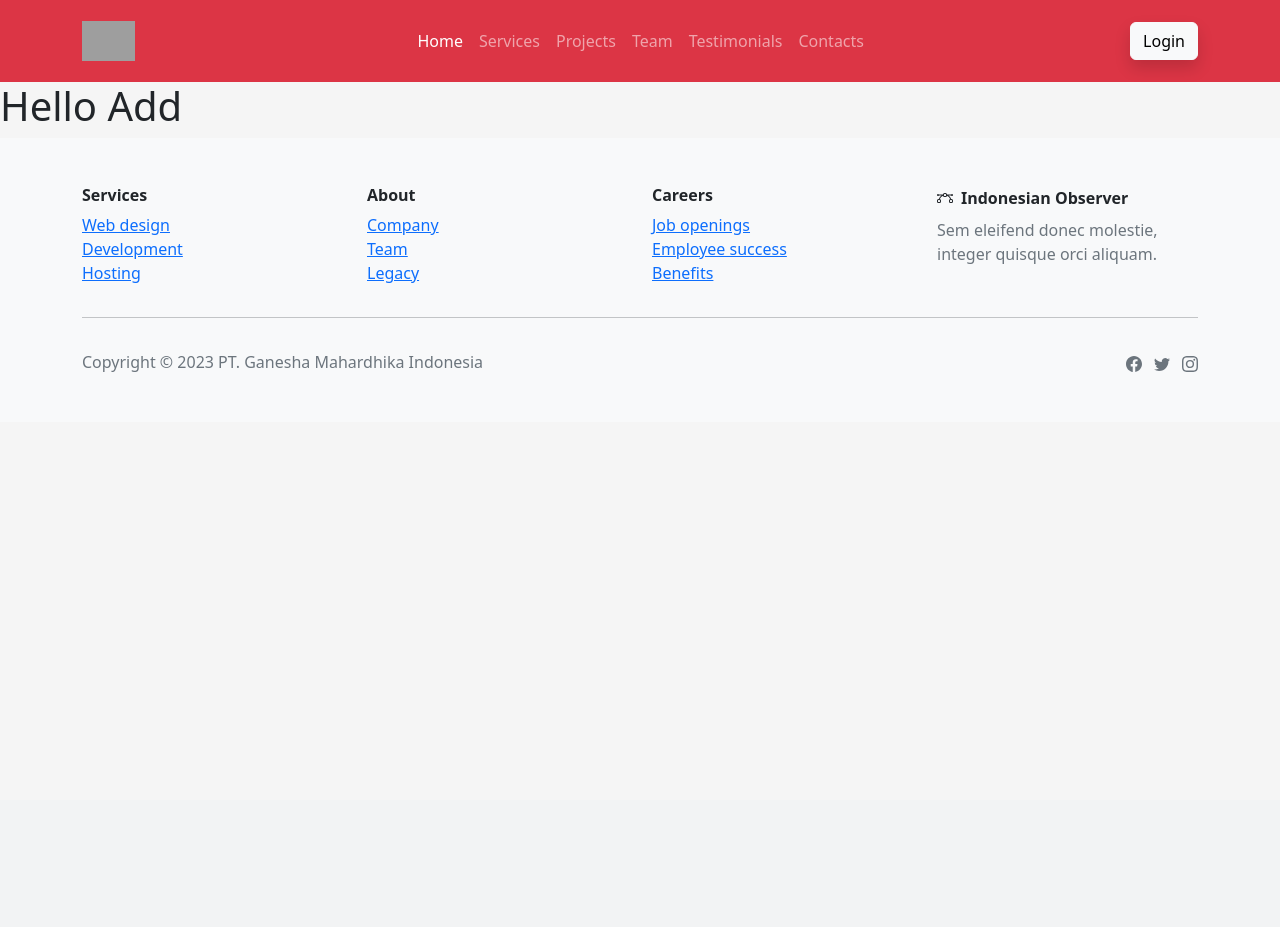
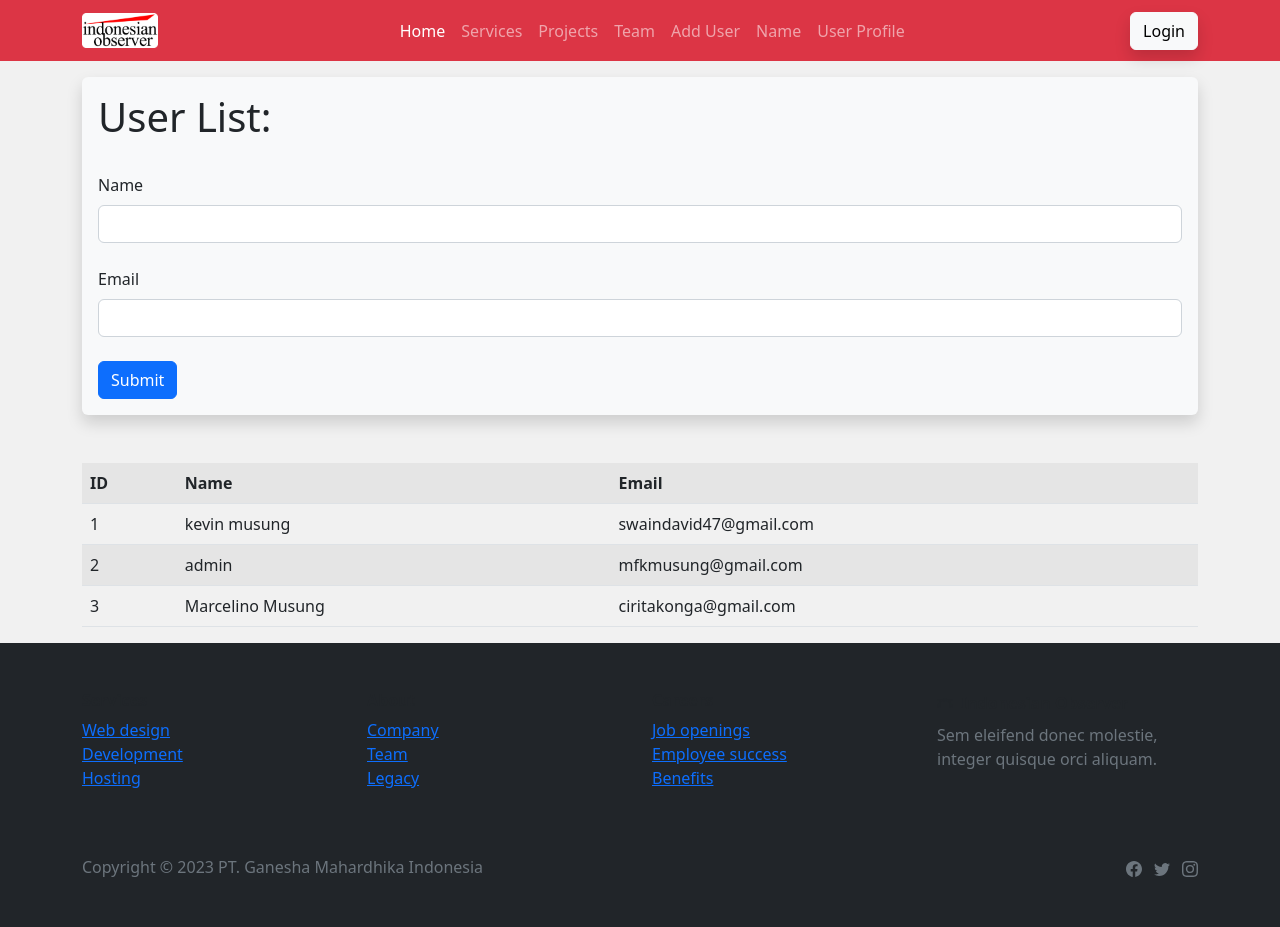
Before and after one commit to KevinMarcelino5/IndonesianObserver-Flask, a Flask app: page /user/add in a window 1280 px wide. Before the commit the page ends 372 px from the top, so only its background shows below. Run offline with Flask 3, Linux system fonts and the light colour scheme; grey boxes are pictures that could not be loaded.

Commit message:
add_users with sqlite

```diff
--- a/app.py
+++ b/app.py
@@ -1,7 +1,66 @@
-from flask import Flask, render_template
+from flask import Flask, render_template, flash
+from flask_wtf import FlaskForm
+from wtforms import StringField, SubmitField
+from wtforms.validators import DataRequired
+from flask_sqlalchemy import SQLAlchemy
+from datetime import datetime
+
 
 app = Flask(__name__)
 
+# add data base
+app.config['SQLALCHEMY_DATABASE_URI'] = 'sqlite:///users.db'
+# secret key
+app.config['SECRET_KEY'] = "Indonesia raya merdeka merdeka, tanahku negeriku yang kucinta"
+# initialize database
+db = SQLAlchemy(app)
+
+# create Model
+class Users(db.Model):
+    id = db.Column(db.Integer, primary_key=True)
+    name = db.Column(db.String(200), nullable=False)
+    email = db.Column(db.String(200), nullable=False, unique=True)
+    date_added = db.Column(db.DateTime, default=datetime.utcnow)
+
+    # create string
+    def __repr__(self):
+        return '<Name %r>' % self.name
+
+# create a form class
+class UserForm(FlaskForm):
+    name = StringField("Name", validators=[DataRequired()])
+    email = StringField("Email", validators=[DataRequired()])
+    submit = SubmitField("Submit")
+
+# create a form class
+class NamerForm(FlaskForm):
+    name = StringField("Whats your name ?", validators=[DataRequired()])
+    submit = SubmitField("Submit")
+
+
+@app.route('/user/add', methods=['GET','POST'])
+def add_user():
+    name = None
+    form = UserForm()
+    if form.validate_on_submit():
+        user = Users.query.filter_by(email=form.email.data).first()
+        if user is None:
+            user =  Users(name=form.name.data, email=form.email.data)
+            db.session.add(user)
+            db.session.commit()
+        name = form.name.data
+        form.name.data = ''
+        form.name.data = ''
+        flash('User Added successfully')
+    our_users = Users.query.order_by(Users.date_added)
+
+    return render_template('add_user.html',
+                           form=form,
+                           name=name,
+                           our_users=our_users)
+
+
+# route decorateor
 @app.route('/')
 def index():
     first_name = "kevin"
@@ -27,3 +86,18 @@
 @app.errorhandler(500)
 def page_not_found(e):
     return render_template('404.html'), 500
+
+# name page
+@app.route('/name', methods=['GET', 'POST'])
+def name():
+    name = None
+    form = NamerForm()
+    # validator form
+    if form.validate_on_submit():
+        name = form.name.data
+        form.name.data = ''
+        flash("FOrm submitted successfully")
+
+    return render_template('name.html',
+                           name = name,
+                           form = form)
--- /dev/null
+++ b/static/css/style.css
@@ -0,0 +1,3 @@
+.kev-bg-light{
+    background-color: #f1f1f1;
+}
--- /dev/null
+++ b/templates/add_user.html
@@ -0,0 +1,49 @@
+{% extends 'base.html' %}
+
+{% block content %}
+
+<div class="container">
+
+    {% for message in get_flashed_messages() %}
+    <div class="alert alert-warning alert-dismissible fade show" role="alert">
+        <strong>{{ name }}</strong> {{ message }}
+        <button type="button" class="btn-close" data-bs-dismiss="alert" aria-label="Close"></button>
+      </div>
+    {% endfor %}
+
+    {% if name %}
+        <h1> Hello {{ name }}</h1>
+    {% else %}
+    <div class="shadow p-3 mb-5 mt-3 bg-body-tertiary rounded bg-light">
+        <h1>User List:</h1>
+            <br>
+            <form method="POST">
+                {{ form.hidden_tag() }}
+
+                {{ form.name.label(class="form-label") }}
+                {{ form.name(class="form-control") }}
+                <br>
+                {{ form.email.label(class="form-label") }}
+                {{ form.email(class="form-control") }}
+                <br>
+                {{ form.submit(class="btn btn-primary") }}
+            </form>
+    </div>
+        <table class="table table-striped">
+            <tr>
+                <th scope="col">ID</th>
+                <th scope="col">Name</th>
+                <th scope="col">Email</th>
+            </tr>
+            {% for our_user in our_users %}
+            <tr>
+                <td>{{ our_user.id }}</td>
+                <td>{{ our_user.name }}</td>
+                <td>{{ our_user.email }}</td>
+                {% endfor %}
+            </tr>
+        </table>
+            {% endif %}
+</div>
+
+{% endblock %}
--- a/templates/base.html
+++ b/templates/base.html
@@ -7,43 +7,18 @@
     <title>Home | Indonesian Observer</title>
     <link rel="stylesheet" href="https://cdn.jsdelivr.net/npm/bootstrap@5.2.3/dist/css/bootstrap.min.css">
     <link rel="stylesheet" href="https://fonts.googleapis.com/css?family=Inter:300italic,400italic,600italic,700italic,800italic,400,300,600,700,800&amp;display=swap">
+    <link rel="stylesheet" href="{{ url_for('static', filename='css/style.css') }}">
+</head>
+<body class="kev-bg-light">
 
-    <style>
-        .asd
-        {
-            background-color:whitesmoke;
-        }
-    </style>
-
-</head>
-<body class="asd">
-
-    <nav class="navbar navbar-dark bg-danger navbar-expand-md sticky-top py-3" id="mainNav">
-        <div class="container">
-            <a class="navbar-brand" href="#">
-                <img src="/templates/assets/img/logo.png" height="40" alt="">
-              </a>
-                    <button data-bs-toggle="collapse" class="navbar-toggler" data-bs-target="#navcol-1"><span class="visually-hidden">Toggle navigation</span><span class="navbar-toggler-icon"></span></button>
-            <div class="collapse navbar-collapse" id="navcol-1">
-                <ul class="navbar-nav mx-auto">
-                    <li class="nav-item"><a class="nav-link active" href="/">Home</a></li>
-                    <li class="nav-item"><a class="nav-link" href="services.html">Services</a></li>
-                    <li class="nav-item"><a class="nav-link" href="projects.html">Projects</a></li><!-- <li class="nav-item"><a class="nav-link" href="products.html">Products</a></li> -->
-                    <li class="nav-item"><a class="nav-link" href="team.html">Team</a></li>
-                    <li class="nav-item"><a class="nav-link" href="testimonials.html">Testimonials</a></li>
-                    <li class="nav-item"><a class="nav-link" href="contacts.html">Contacts</a></li>
-                </ul><a class="btn btn-light shadow" role="button" href="/login">Login</a>
-            </div>
-        </div>
-    </nav>
-
+    {% include 'navbar.html' %}
 
     {% block content %}
 
     {% endblock %}
 
 
-    <footer class="bg-light">
+    <footer class="bg-dark">
         <div class="container py-4 py-lg-5">
             <div class="row justify-content-center">
                 <div class="col-sm-4 col-md-3 text-center text-lg-start d-flex flex-column">
--- /dev/null
+++ b/templates/navbar.html
@@ -0,0 +1,20 @@
+
+<nav class="navbar navbar-dark bg-danger navbar-expand-md sticky-top " id="mainNav">
+    <div class="container">
+        <a class="navbar-brand" href="#">
+            <img src="{{ url_for('static', filename='img/logo-IO.png')}}" height="35" alt="">
+          </a>
+                <button data-bs-toggle="collapse" class="navbar-toggler" data-bs-target="#navcol-1"><span class="visually-hidden">Toggle navigation</span><span class="navbar-toggler-icon"></span></button>
+        <div class="collapse navbar-collapse" id="navcol-1">
+            <ul class="navbar-nav mx-auto">
+                <li class="nav-item"><a class="nav-link active" href="/">Home</a></li>
+                <li class="nav-item"><a class="nav-link" href="services.html">Services</a></li>
+                <li class="nav-item"><a class="nav-link" href="projects.html">Projects</a></li><!-- <li class="nav-item"><a class="nav-link" href="products.html">Products</a></li> -->
+                <li class="nav-item"><a class="nav-link" href="team.html">Team</a></li>
+                <li class="nav-item"><a class="nav-link" href="{{ url_for('add_user') }}">Add User</a></li>
+                <li class="nav-item"><a class="nav-link" href="{{ url_for('name') }}">Name</a></li>
+                <li class="nav-item"><a class="nav-link" href="{{ url_for('user', name='Kevin') }}">User Profile</a></li>
+            </ul><a class="btn btn-light shadow" role="button" href="/login">Login</a>
+        </div>
+    </div>
+</nav>
```
Also changed, not shown: templates/404.html (+8 -5 lines), templates/index.html (+5 -2 lines), templates/name.html (added, +27 -0 lines), instance/users.db (added), static/img/logo-IO.png (added).
